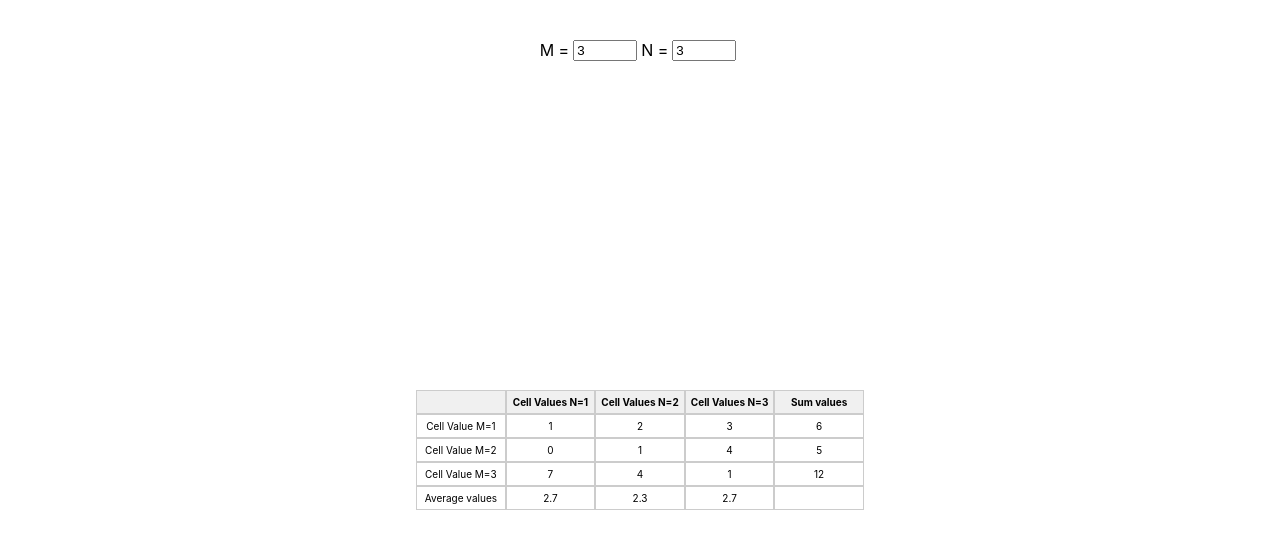
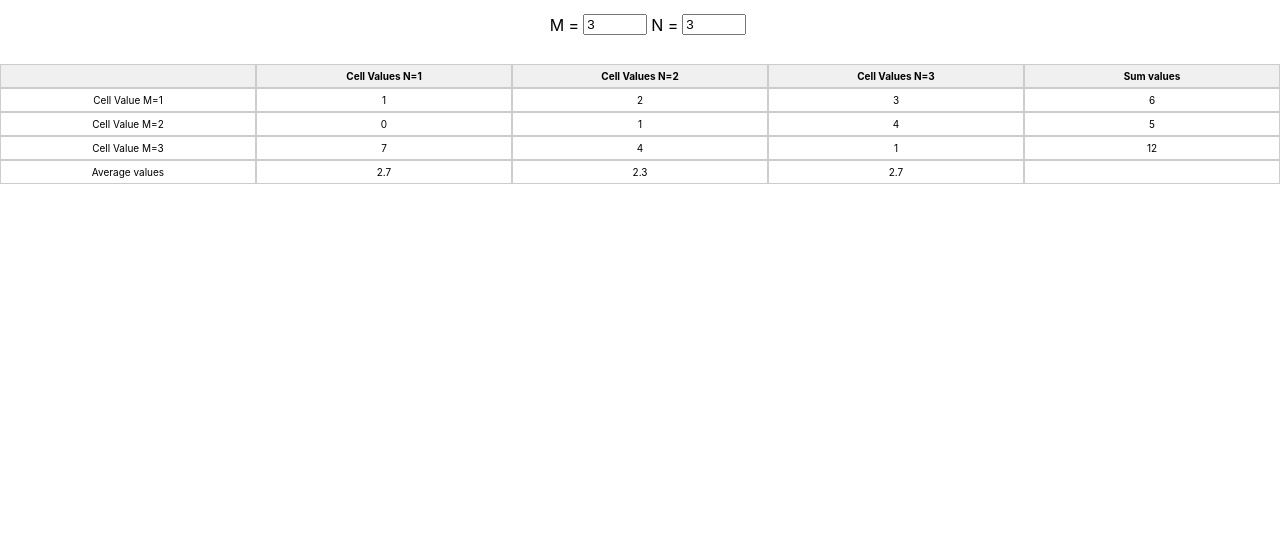
Before and after one commit to Yurii-Yanovitsky/Matrix-Table, a React (Create React App) app: page / in a window 1280 px wide. Shown: the top 548 px of the page. Built offline with nearby package versions, Linux system fonts and the light colour scheme.

Commit message:
Refactor 'Pending' state presenting

```diff
--- a/src/App.css
+++ b/src/App.css
@@ -1,8 +1,8 @@
 .container {
   display: grid;
-  place-items: center;
   height: 100vh;
-  grid-template-rows: 100px auto;
+  grid-template-rows: min-content min-content;
+  gap: 15px;
 }
 
 .grid-table {
--- a/src/App.tsx
+++ b/src/App.tsx
@@ -54,13 +54,11 @@ function App() {
         onMChange={handleMChange}
         onNChange={handleNChange}
       />
-      {isPending ? (
-        <div>Pending...</div>
-      ) : (
-        <div>
-          <MatrixTable matrix={matrix} onCellClick={handleCellClick} />
-        </div>
-      )}
+      <MatrixTable
+        status={isPending ? "Pending..." : ""}
+        matrix={matrix}
+        onCellClick={handleCellClick}
+      />
     </div>
   );
 }
--- a/src/components/MatrixTable.tsx
+++ b/src/components/MatrixTable.tsx
@@ -28,9 +28,11 @@ const CellItem = ({
 
 const MatrixTable = ({
   matrix,
+  status,
   onCellClick,
 }: {
   matrix: Cell[][];
+  status: string;
   onCellClick: (pointer: { rowIndex: number; columnIndex: number }) => void;
 }) => {
   const numberOfRows = matrix.length;
@@ -44,7 +46,7 @@ const MatrixTable = ({
         gridTemplateRows: `repeat(${numberOfRows + 1}, minmax(0, 1fr))`,
       }}
     >
-      <div className="header-cell"></div>
+      <div className="header-cell">{status}</div>
       {Array.from({ length: numberOfColumns }).map((_, index) => {
         return (
           <div key={index + 1} className="header-cell">{`Cell Values N=${
```
